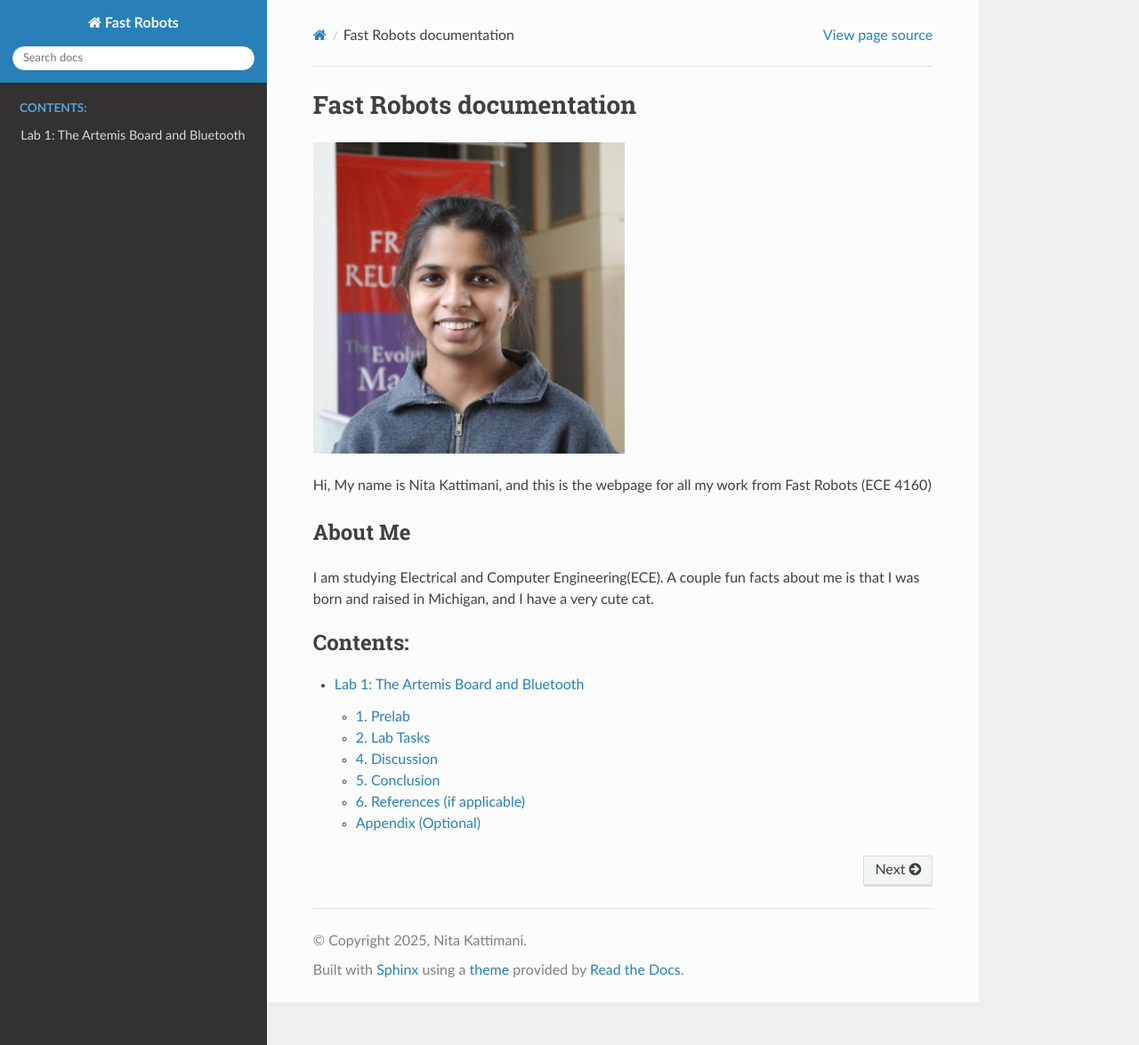
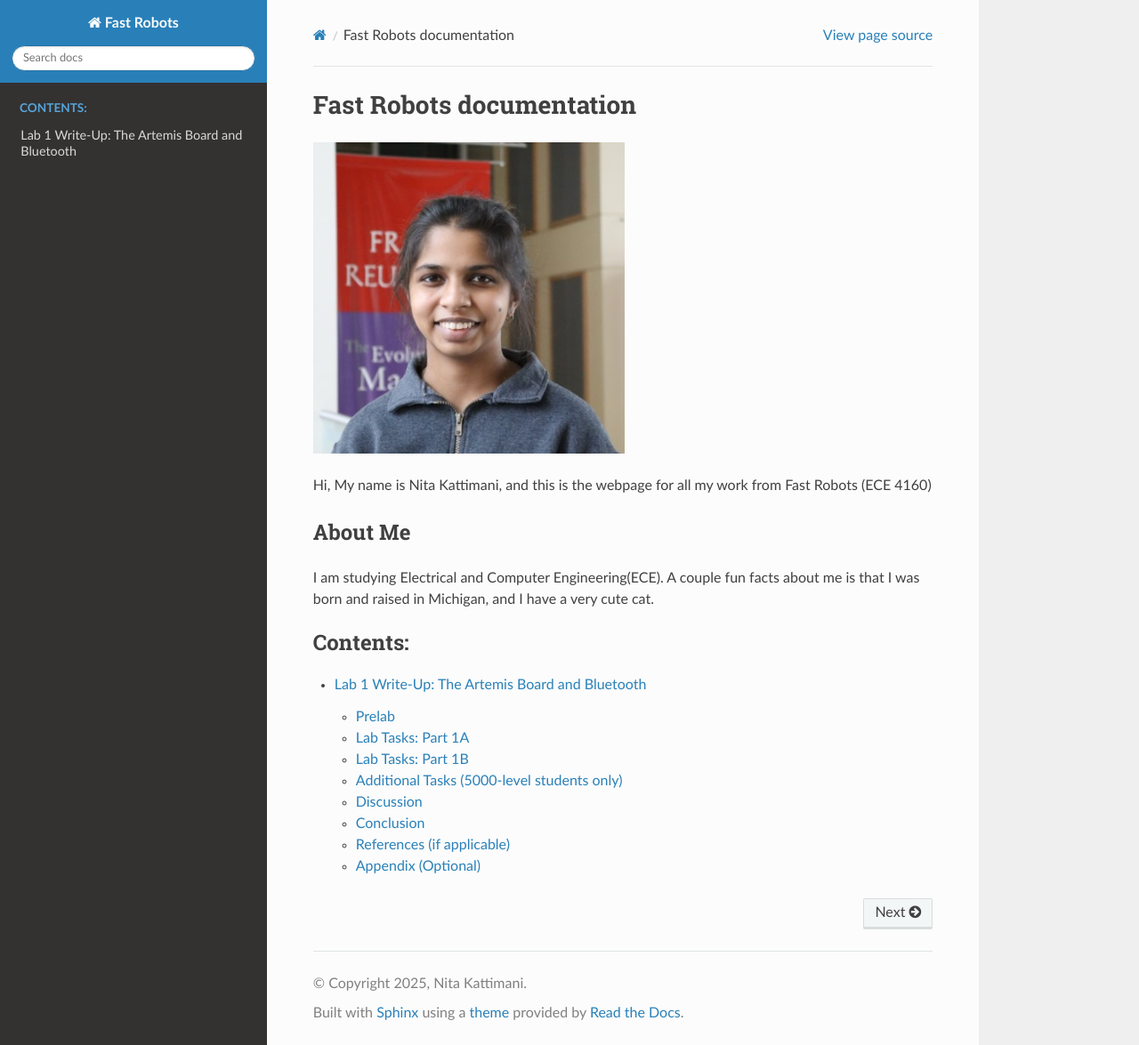
Before and after one commit to nskatti1/test-website, a Sphinx documentation site: the page built from docs/index.rst, in a window 1280 px wide and 1175 px high. Shown: the whole window at 89% size. Built offline with Sphinx 7.4.7 and the Read the Docs theme 3.1.0, drawn with Linux system fonts in a browser that asks for light colours.

Commit message:
Update lab1.rst

```diff
--- a/docs/lab1.rst
+++ b/docs/lab1.rst
@@ -1,19 +1,13 @@
 ====================================
-Lab 1: The Artemis Board and Bluetooth
+Lab 1 Write-Up: The Artemis Board and Bluetooth
 ====================================
-
-:Author: Nita Kattimani
-:Course: Fast Robots ECE 4160
-:Date: 02/05/2025
-:Lab Number: 1
-:Lab Title: The Artemis Board and Bluetooth
 
 .. contents::
     :depth: 2
     :local:
 
-1. Prelab
-----------
+Prelab
+======
 
 ### Setup
 
@@ -38,8 +32,10 @@ Explain your understanding of the provided codebase. Focus on the role of BLE, k
 - **Classes:** `BLECStringCharacteristic`, `RobotCommand`
 - **Bluetooth overview:** Provide a summary of how communication is established between the Artemis and the computer.
 
-2. Lab Tasks
-------------
+Lab Tasks: Part 1A
+==================
+
+This section focuses on tasks related to **setting up and programming the Artemis board**.
 
 ### Configurations
 
@@ -100,6 +96,11 @@ Explain how you measured the data transfer rate using the notification handler.
 
 - **Effective data rate:** (Provide your calculations and a brief discussion.)
 
+Lab Tasks: Part 1B
+==================
+
+This section covers **Bluetooth communication tasks**.
+
 ### Array Storage and Temperature Readings
 
 - **Array setup:** Describe how you stored time stamps and temperature readings.
@@ -112,24 +113,37 @@ Explain how you measured the data transfer rate using the notification handler.
 - **Advantages and disadvantages:** Discuss scenarios where each method might be preferable.
 - **Storage:** Calculate how much data the Artemis board can store (RAM: 384 kB).
 
-4. Discussion
--------------
+Additional Tasks (5000-level students only)
+===========================================
+
+### Communication Performance Analysis
+
+- **Data rate analysis:** Provide your findings with short vs. large packet sizes.
+- **Reliability:** Discuss what happens when sending data at higher rates.
+- **Plot:** Include at least one plot to support your analysis.
+
+.. image:: <path/to/your/plot.png>
+    :alt: Data rate analysis plot
+    :width: 600px
+
+Discussion
+==========
 
 - **What you learned:** Summarize key takeaways from the lab.
 - **Challenges:** Explain any issues you faced and how you solved them.
 - **Unique solutions:** Describe any novel approaches you used.
 
-5. Conclusion
--------------
+Conclusion
+==========
 
 Provide a brief conclusion that summarizes your overall experience with Lab 1.
 
-6. References (if applicable)
------------------------------
+References (if applicable)
+==========================
 
 List any external references, tutorials, or documentation that you used.
 
 Appendix (Optional)
--------------------
+===================
 
 - Include any additional information, such as large code snippets, logs, or extended results.
```
